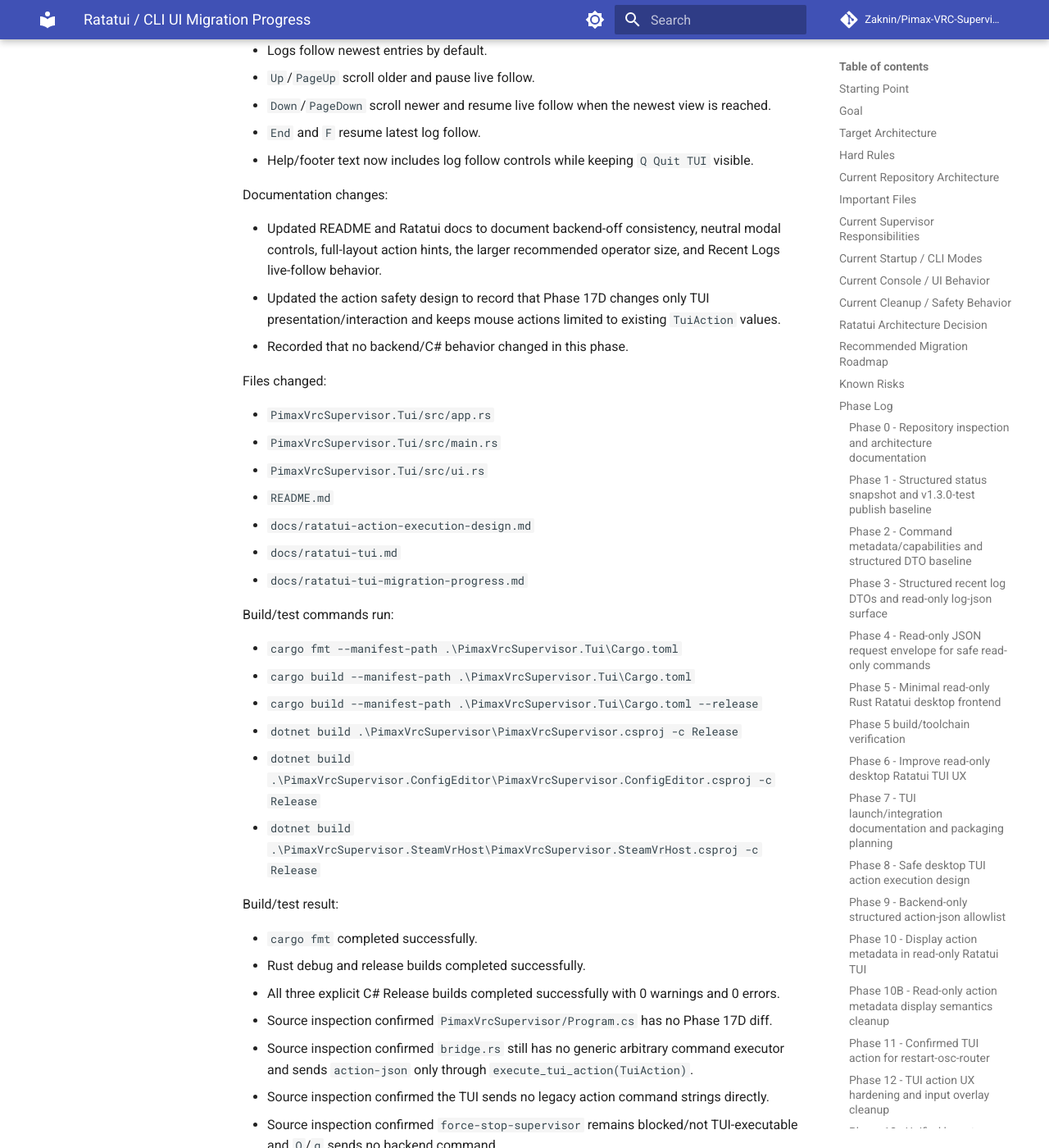
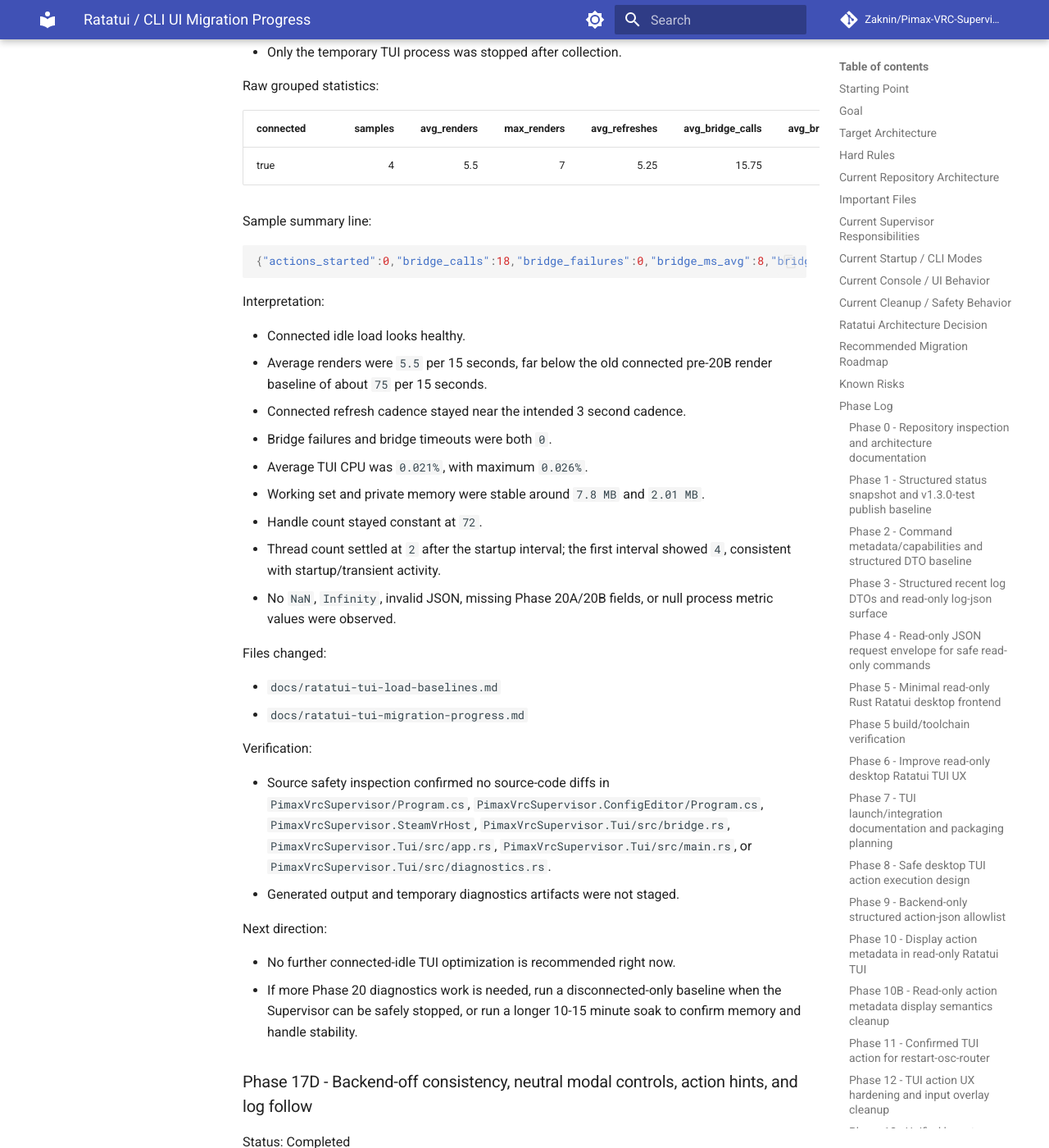
Before and after one commit to Zaknin/Pimax-VRC-Supervisor, an MkDocs documentation site: the page built from docs/ratatui-tui-migration-progress.md, in a window 1280 px wide and 1400 px high, scrolled down 80547 px. Shown: the whole window at 82% size. Built offline with MkDocs 1.6.1 and Material for MkDocs 9.7.7, drawn with Linux system fonts in a browser that asks for light colours; comment, search, counter and statistics services are not loaded; some of the changed text lies outside the part shown.

Commit message:
Phase 20D: record Desktop TUI load baselines

````diff
--- a/docs/ratatui-tui-migration-progress.md
+++ b/docs/ratatui-tui-migration-progress.md
@@ -2282,6 +2282,70 @@ Next direction:
 
 - Phase 20D can compare process load in connected and disconnected real-world sessions before considering any further diagnostics expansion.
 
+### Phase 20D - Collect Desktop TUI load baselines
+
+Status: Completed
+
+Summary:
+
+- Collected and documented Desktop TUI diagnostics baselines from the existing Phase 20C release build.
+- This was a diagnostics/reporting phase only.
+- No source behavior, bridge protocol, render cadence, refresh cadence, Configurator behavior, Supervisor behavior, SteamVR host behavior, cleanup behavior, action allowlist, or release layout changed.
+
+Collection basis:
+
+- Commit/build basis: `70ca6de Phase 20C: add Desktop TUI process load diagnostics`.
+- Release folder: `release\PimaxVrcSupervisor-v1.3.0-test`.
+- TUI executable last write time: 2026-06-11 20:17:34.
+- Temporary config: `%TEMP%\pimax-tui-phase20d.json`.
+- Diagnostics folder: `%TEMP%\PimaxVrcSupervisorPhase20D`.
+- Diagnostics interval: 15 seconds.
+
+Collection scope:
+
+- Disconnected collection: skipped because `PimaxVrcSupervisor.exe` was already running as PID `38344`; it was not stopped automatically.
+- Connected collection: performed using a separate temporary TUI process, PID `51560`, while an existing TUI process, PID `45128`, remained running.
+- Only the temporary TUI process was stopped after collection.
+
+Raw grouped statistics:
+
+| connected | samples | avg_renders | max_renders | avg_refreshes | avg_bridge_calls | avg_bridge_failures | avg_bridge_timeouts | avg_bridge_ms | max_bridge_ms | avg_cpu_percent | max_cpu_percent | avg_working_set_mb | max_working_set_mb | avg_private_memory_mb | max_private_memory_mb | avg_thread_count | max_thread_count | avg_handle_count | max_handle_count |
+|---|---:|---:|---:|---:|---:|---:|---:|---:|---:|---:|---:|---:|---:|---:|---:|---:|---:|---:|---:|
+| true | 4 | 5.5 | 7 | 5.25 | 15.75 | 0 | 0 | 6.25 | 52 | 0.021 | 0.026 | 7.8 | 7.81 | 2.01 | 2.02 | 2.5 | 4 | 72 | 72 |
+
+Sample summary line:
+
+```json
+{"actions_started":0,"bridge_calls":18,"bridge_failures":0,"bridge_ms_avg":8,"bridge_ms_max":52,"bridge_ms_min":0,"bridge_timeouts":0,"connected":true,"connection_changes":1,"event":"desktop_tui_diagnostics_summary","input_wakeups":52,"interval_seconds":15.115755,"lifecycle_requests":0,"pid":51560,"refreshes":6,"renders":7,"tui_cpu_percent":0.0064605605211251445,"tui_cpu_time_delta_ms":15,"tui_cpu_time_total_ms":31,"tui_handle_count":72,"tui_private_memory_mb":2.0234375,"tui_thread_count":4,"tui_working_set_mb":7.7890625}
+```
+
+Interpretation:
+
+- Connected idle load looks healthy.
+- Average renders were `5.5` per 15 seconds, far below the old connected pre-20B render baseline of about `75` per 15 seconds.
+- Connected refresh cadence stayed near the intended 3 second cadence.
+- Bridge failures and bridge timeouts were both `0`.
+- Average TUI CPU was `0.021%`, with maximum `0.026%`.
+- Working set and private memory were stable around `7.8 MB` and `2.01 MB`.
+- Handle count stayed constant at `72`.
+- Thread count settled at `2` after the startup interval; the first interval showed `4`, consistent with startup/transient activity.
+- No `NaN`, `Infinity`, invalid JSON, missing Phase 20A/20B fields, or null process metric values were observed.
+
+Files changed:
+
+- `docs/ratatui-tui-load-baselines.md`
+- `docs/ratatui-tui-migration-progress.md`
+
+Verification:
+
+- Source safety inspection confirmed no source-code diffs in `PimaxVrcSupervisor/Program.cs`, `PimaxVrcSupervisor.ConfigEditor/Program.cs`, `PimaxVrcSupervisor.SteamVrHost`, `PimaxVrcSupervisor.Tui/src/bridge.rs`, `PimaxVrcSupervisor.Tui/src/app.rs`, `PimaxVrcSupervisor.Tui/src/main.rs`, or `PimaxVrcSupervisor.Tui/src/diagnostics.rs`.
+- Generated output and temporary diagnostics artifacts were not staged.
+
+Next direction:
+
+- No further connected-idle TUI optimization is recommended right now.
+- If more Phase 20 diagnostics work is needed, run a disconnected-only baseline when the Supervisor can be safely stopped, or run a longer 10-15 minute soak to confirm memory and handle stability.
+
 ### Phase 17D - Backend-off consistency, neutral modal controls, action hints, and log follow
 
 Status: Completed
````
Also changed, not shown: docs/ratatui-tui-load-baselines.md (added, +75 -0 lines).
